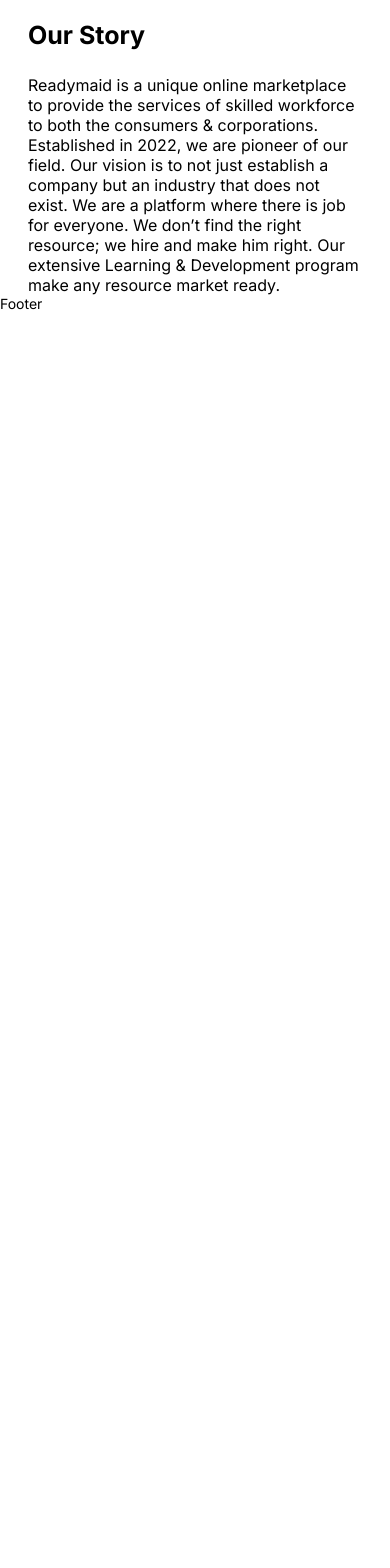
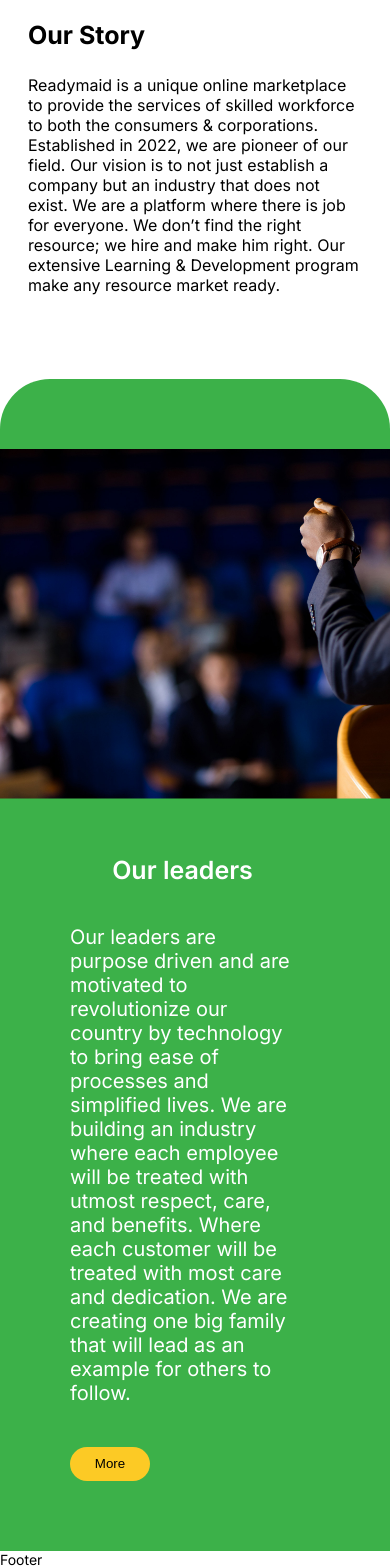
Before and after one commit to MehfoozurRehman/readymaid-web, a React (Create React App) app: page /aboutus in a window 390 px wide. Shown: the part 3067-4635 px from the top of the page. Before the commit the page ends 3379 px from the top, so only its background shows below. Built offline with nearby package versions, Linux system fonts and the light colour scheme.

Commit message:
about page

```diff
--- a/src/App.jsx
+++ b/src/App.jsx
@@ -4,6 +4,7 @@
 import Footer from "./components/Footer";
 import Home from "./screens/Home";
 import "./App.scss";
+import "./about.scss";
 import "swiper/scss";
 import AboutUs from "./screens/AboutUs";
 import Benifits from "./screens/Benifits";
--- a/src/App.scss
+++ b/src/App.scss
@@ -1461,10 +1461,13 @@
     min-width: 50%;
   }
   .login__jumbotron__end__content__input__button {
-    width: 50%;
+    width: fit-content;
   }
   .login__jumbotron__end__content__heading {
     max-width: 1440px;
+  }
+  .end__button__two{
+    margin-top: 1em;
   }
 }
 @media (max-width: 1200px) {
--- /dev/null
+++ b/src/about.scss
@@ -0,0 +1,68 @@
+.about__us__our__leader_container {
+  display: flex;
+  justify-content: center;
+  max-width: 1440px;
+  margin: 0 auto;
+  padding: 5em;
+  background-color: #3cb149;
+  border-top-left-radius: 50px;
+  border-top-right-radius: 50px;
+  margin-top: 6em;
+}
+.about__us__our__leader_container__overlay {
+  width: 50%;
+}
+.about__us__our__leader_container__heading {
+  width: 60%;
+  color: white;
+}
+.about__us__our__leader__container__heading__content__heading__para {
+  padding-top: 2em;
+  font-size: 20px;
+}
+.about__us__our__leader_container__heading__content__heading {
+  font-size: 25px;
+  font-weight: 600;
+  width: 50%;
+}
+.about__us__our__leader_container__heading__button{
+ margin-top: 3em;
+}
+.about__us__our__leader_container__heading__button button{
+  height: 34px;
+  width: 80px;
+  border-radius: 50px;
+  border: none;
+  background-color: #FCCA25;
+}
+.about__us__our__leader_container__heading__button :hover{
+cursor: pointer;
+background-color:#dba800 ;
+}
+
+@media (max-width: 1250px) {
+  .about__us__our__leader_container {
+    flex-direction: column;
+    width: 100%;
+
+  }
+  .about__us__our__leader_container__overlay{
+   width: 100%;
+   height: 100%;
+   display: flex;
+   justify-content: center;
+
+  }
+  .about__us__our__leader_container__overlay img{
+    width: 600px;
+  }
+ .about__us__our__leader_container__heading__content__heading{
+  display: flex;
+  justify-content: center;
+  width: 100%;
+ }
+  .about__us__our__leader_container__heading {
+    width: 90%;
+    margin-top: 4em;
+  }
+}
--- a/src/screens/AboutUs.js
+++ b/src/screens/AboutUs.js
@@ -3,6 +3,7 @@
 import { AboutJumbotronSection } from "./AboutJumbotronSection";
 import { AboutKeyFactorsSection } from "./AboutKeyFactorsSection";
 import { AboutOurMissionSection } from "./AboutOurMissionSection";
+import ourleaders from "../assets/ourleader.png";
 import { AboutOurStory } from "./AboutOurStory";
 
 export default function AboutUs() {
@@ -13,6 +14,27 @@
       <AboutKeyFactorsSection />
       <AboutOurMissionSection />
       <AboutOurStory />
+      <div className="about__us__our__leader_container">
+        <div className="about__us__our__leader_container__overlay">
+          <img  src={ourleaders} alt="" />
+        </div>
+        <div className="about__us__our__leader_container__heading">
+          <div className="about__us__our__leader_container__heading__content__heading">
+            Our leaders
+          </div>
+          <div className="about__us__our__leader__container__heading__content__heading__para">
+            Our leaders are purpose driven and are motivated to revolutionize
+            our country by technology to bring ease of processes and simplified
+            lives. We are building an industry where each employee will be
+            treated with utmost respect, care, and benefits. Where each customer
+            will be treated with most care and dedication. We are creating one
+            big family that will lead as an example for others to follow.
+          </div>
+          <div className="about__us__our__leader_container__heading__button">
+            <button>More</button>
+          </div>
+        </div>
+      </div>
     </>
   );
 }
```
Also changed, not shown: src/assets/ourleader.png (added).
